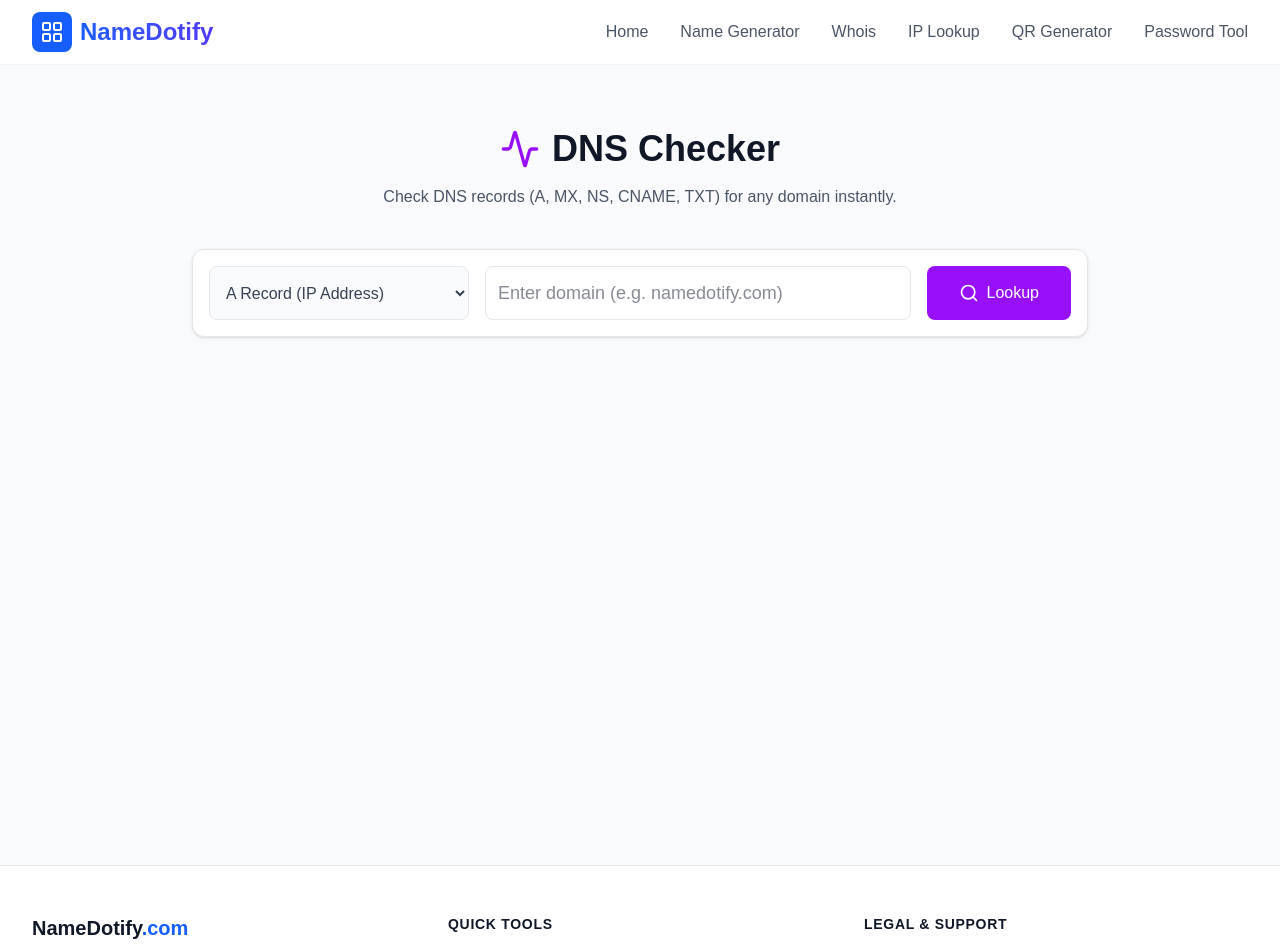
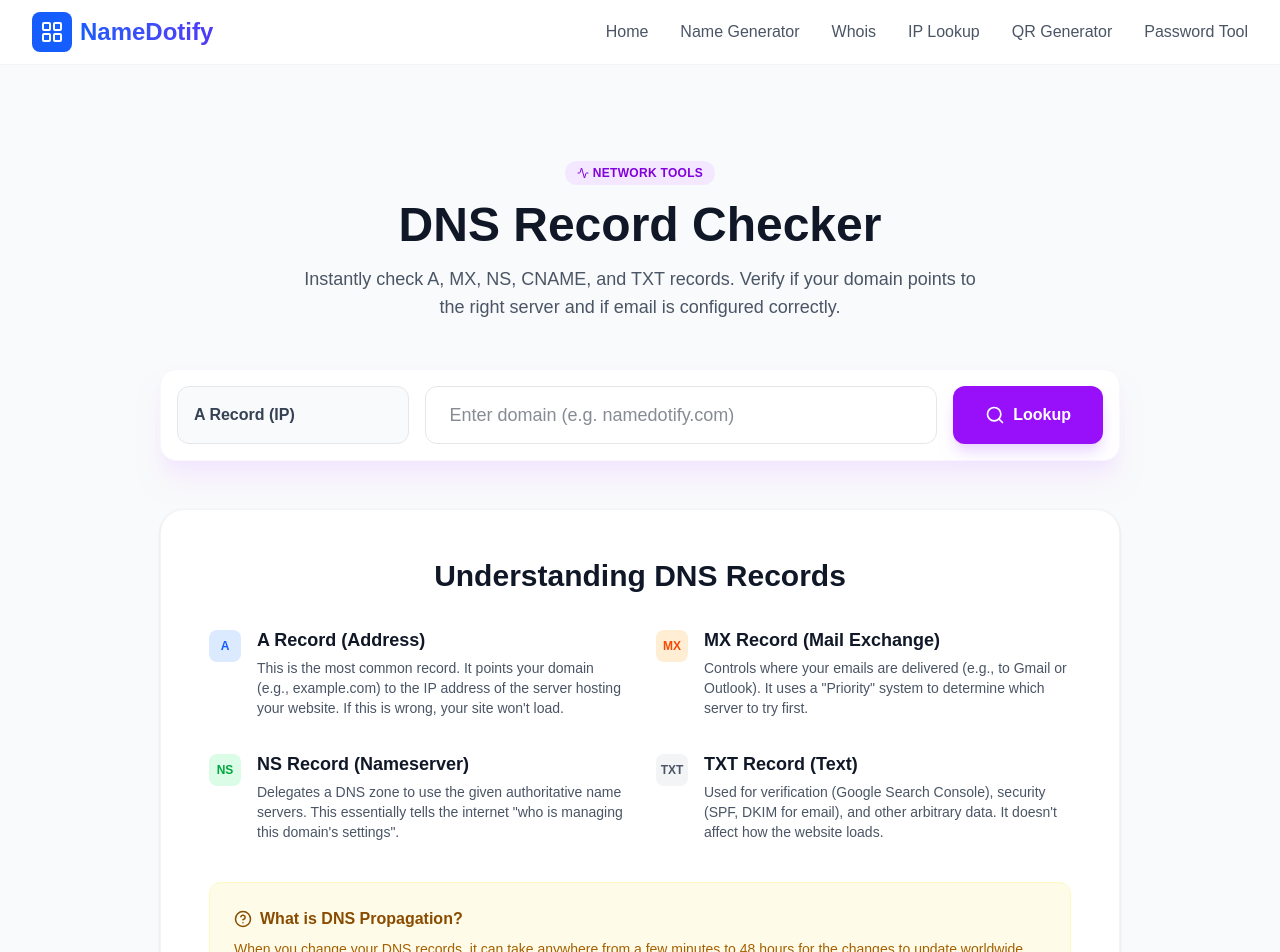
Before and after one commit to ashishjacob786/namedotify, a Next.js app: page /dns in a window 1280 px wide. Shown: the top 952 px of the page. Built offline with nearby package versions, Linux system fonts and the light colour scheme.

Commit message:
Updated DNS page with SEO and Padding fix

```diff
--- a/src/app/dns/page.js
+++ b/src/app/dns/page.js
@@ -1,7 +1,7 @@
 "use client";
 import React, { useState } from 'react';
 import axios from 'axios';
-import { Search, Server, Shield, Globe, Activity, Loader2, AlertCircle } from 'lucide-react';
+import { Search, Server, Shield, Globe, Activity, Loader2, AlertCircle, CheckCircle, HelpCircle } from 'lucide-react';
 
 export default function DnsPage() {
   const [domain, setDomain] = useState('');
@@ -10,6 +10,21 @@ export default function DnsPage() {
   const [loading, setLoading] = useState(false);
   const [error, setError] = useState('');
 
+  // ✅ Advanced JSON-LD Schema
+  const jsonLd = {
+    '@context': 'https://schema.org',
+    '@type': 'SoftwareApplication',
+    name: 'NameDotify DNS Record Checker',
+    applicationCategory: 'NetworkTool',
+    operatingSystem: 'Web',
+    description: 'Free DNS propagation tool. Check A, MX, NS, CNAME, and TXT records globally. Debug website connectivity and email issues.',
+    offers: {
+      '@type': 'Offer',
+      price: '0',
+      priceCurrency: 'USD'
+    }
+  };
+
   const checkDns = async () => {
     if (!domain) return;
     setLoading(true);
@@ -17,110 +32,139 @@ export default function DnsPage() {
     setData(null);
 
     try {
+      // NOTE: Ensure your /api/dns route is working or replace with external API
       const response = await axios.get(`/api/dns?domain=${domain}&type=${recordType}`);
+
+      if(response.data.error) {
+        setError(response.data.error);
+      } else {
         setData(response.data);
+      }
     } catch (err) {
-      setError(err.response?.data?.error || 'Failed to fetch DNS records.');
+      setError('Failed to fetch DNS records. Domain might be invalid.');
     } finally {
       setLoading(false);
     }
   };
 
   return (
-    <div className="min-h-screen bg-gray-50 text-gray-900 font-sans p-6">
-      <div className="max-w-4xl mx-auto">
+    // ✅ FIX: Used 'pt-24' to prevent black strip issue
+    <div className="min-h-screen bg-gray-50 text-gray-900 font-sans pb-20 pt-24">
+
+      {/* Schema Injection */}
+      <script type="application/ld+json" dangerouslySetInnerHTML={{ __html: JSON.stringify(jsonLd) }} />
+
+      <div className="max-w-5xl mx-auto px-4 sm:px-6 lg:px-8">
 
         {/* Header */}
-        <div className="text-center mb-10 mt-10">
-            <h1 className="text-4xl font-bold mb-4 flex items-center justify-center gap-3">
-                <Activity className="text-purple-600 w-10 h-10" /> DNS Checker
+        <div className="text-center mb-12">
+            <div className="inline-flex items-center px-3 py-1 rounded-full bg-purple-100 text-purple-700 text-xs font-bold uppercase tracking-wide mb-4">
+                <Activity size={12} className="mr-1" /> Network Tools
+            </div>
+            <h1 className="text-4xl md:text-5xl font-extrabold mb-4 text-gray-900">
+                DNS Record Checker
             </h1>
-            <p className="text-gray-600">Check DNS records (A, MX, NS, CNAME, TXT) for any domain instantly.</p>
+            <p className="text-gray-600 text-lg max-w-2xl mx-auto">
+                Instantly check A, MX, NS, CNAME, and TXT records.
+                Verify if your domain points to the right server and if email is configured correctly.
+            </p>
         </div>
 
         {/* Search & Filter Box */}
-        <div className="bg-white p-4 rounded-xl shadow-sm border border-gray-200 flex flex-col md:flex-row gap-4 mb-8">
+        <div className="bg-white p-4 rounded-2xl shadow-xl shadow-purple-100 border border-purple-50 flex flex-col md:flex-row gap-4 mb-12 relative z-10">
 
             {/* Dropdown for Record Type */}
+            <div className="md:w-1/4">
                 <select
                     value={recordType}
                     onChange={(e) => setRecordType(e.target.value)}
-                className="p-3 border border-gray-200 rounded-lg bg-gray-50 font-medium text-gray-700 outline-none focus:ring-2 focus:ring-blue-500"
+                    className="w-full h-full p-4 border border-gray-200 rounded-xl bg-gray-50 font-bold text-gray-700 outline-none focus:ring-2 focus:ring-purple-500 appearance-none cursor-pointer"
                 >
-                <option value="A">A Record (IP Address)</option>
+                    <option value="A">A Record (IP)</option>
                     <option value="MX">MX Record (Email)</option>
-                <option value="NS">NS Record (Nameserver)</option>
-                <option value="CNAME">CNAME Record (Alias)</option>
-                <option value="TXT">TXT Record (Text/Verification)</option>
-                <option value="AAAA">AAAA Record (IPv6)</option>
+                    <option value="NS">NS (Nameserver)</option>
+                    <option value="CNAME">CNAME (Alias)</option>
+                    <option value="TXT">TXT (Verify)</option>
+                    <option value="AAAA">AAAA (IPv6)</option>
                 </select>
+            </div>
 
             {/* Input Box */}
+            <div className="flex-1 relative">
                 <input
                     type="text"
                     placeholder="Enter domain (e.g. namedotify.com)"
-                className="flex-1 p-3 border border-gray-200 rounded-lg outline-none text-lg focus:border-blue-500 transition"
+                    className="w-full h-full p-4 pl-6 border border-gray-200 rounded-xl outline-none text-lg focus:border-purple-500 focus:ring-2 focus:ring-purple-100 transition"
                     value={domain}
                     onChange={(e) => setDomain(e.target.value)}
                     onKeyDown={(e) => e.key === 'Enter' && checkDns()}
                 />
+            </div>
 
             {/* Button */}
             <button
                 onClick={checkDns}
                 disabled={loading}
-                className="bg-purple-600 text-white px-8 py-3 rounded-lg font-medium hover:bg-purple-700 transition flex items-center justify-center gap-2"
+                className="bg-purple-600 text-white px-8 py-4 rounded-xl font-bold hover:bg-purple-700 transition flex items-center justify-center gap-2 md:w-auto w-full shadow-lg shadow-purple-200 disabled:opacity-70"
             >
                 {loading ? <Loader2 className="animate-spin" /> : <Search size={20} />}
                 Lookup
             </button>
         </div>
 
-        {/* Results Display */}
+        {/* Error State */}
         {error && (
-            <div className="p-4 bg-red-50 text-red-700 rounded-lg border border-red-200 flex items-center gap-2">
+            <div className="bg-red-50 text-red-700 p-4 rounded-xl border border-red-100 flex items-center gap-3 mb-8 max-w-3xl mx-auto">
                 <AlertCircle size={20} /> {error}
             </div>
         )}
 
+        {/* Results Display */}
         {data && (
-            <div className="bg-white rounded-xl shadow-sm border border-gray-200 overflow-hidden animate-in fade-in slide-in-from-bottom-4 duration-500">
-                <div className="bg-gray-50 p-4 border-b border-gray-200 font-semibold text-gray-700 flex justify-between items-center">
-                    <span className="flex items-center gap-2">
-                        <Globe size={18} className="text-purple-500"/>
-                        {domain}
-                        <span className="text-gray-400">/</span>
-                        <span className="text-blue-600">{data.type} Records</span>
+            <div className="bg-white rounded-2xl shadow-sm border border-gray-200 overflow-hidden animate-in fade-in slide-in-from-bottom-4 duration-500 mb-20">
+                <div className="bg-gray-50 p-6 border-b border-gray-200 flex justify-between items-center">
+                    <div className="flex items-center gap-3">
+                        <Globe size={20} className="text-purple-600"/>
+                        <span className="font-bold text-gray-900 text-lg">{domain}</span>
+                    </div>
+                    <span className="bg-purple-100 text-purple-700 px-3 py-1 rounded-full text-xs font-bold uppercase tracking-wide border border-purple-200">
+                        {recordType} Records
                     </span>
                 </div>
 
-                <div className="p-0">
+                <div className="overflow-x-auto">
                     <table className="w-full text-left border-collapse">
-                        <thead className="bg-gray-50 text-gray-500 text-xs uppercase tracking-wider">
+                        <thead className="bg-white border-b border-gray-100 text-gray-400 text-xs uppercase tracking-wider">
                             <tr>
-                                <th className="p-4 border-b">#</th>
-                                <th className="p-4 border-b">Record Value / Destination</th>
-                                {data.type === 'MX' && <th className="p-4 border-b">Priority</th>}
+                                <th className="p-5 font-medium w-16 text-center">#</th>
+                                <th className="p-5 font-medium">Record Value / Destination</th>
+                                {recordType === 'MX' && <th className="p-5 font-medium w-32">Priority</th>}
+                                <th className="p-5 font-medium w-32 text-center">TTL</th>
                             </tr>
                         </thead>
-                        <tbody className="divide-y divide-gray-100 text-sm">
-                            {Array.isArray(data.records) ? data.records.map((rec, index) => (
-                                <tr key={index} className="hover:bg-gray-50 transition">
-                                    <td className="p-4 text-gray-400 w-16">{index + 1}</td>
-                                    <td className="p-4 font-mono text-gray-800">
-                                        {typeof rec === 'object' && rec.exchange ? rec.exchange :
-                                         typeof rec === 'object' && Array.isArray(rec) ? rec.join(' ') :
-                                         rec}
+                        <tbody className="divide-y divide-gray-50 text-sm">
+                            {data.records && data.records.length > 0 ? data.records.map((rec, index) => (
+                                <tr key={index} className="hover:bg-gray-50 transition group">
+                                    <td className="p-5 text-gray-400 text-center font-mono">{index + 1}</td>
+                                    <td className="p-5 font-mono text-gray-800 font-medium break-all">
+                                        {/* Handle different API response structures */}
+                                        {typeof rec === 'object' ? (rec.address || rec.exchange || rec.data || rec.txt || JSON.stringify(rec)) : rec}
                                     </td>
-                                    {data.type === 'MX' && (
-                                        <td className="p-4 font-mono text-blue-600 font-bold w-32">
-                                            {rec.priority}
+                                    {recordType === 'MX' && (
+                                        <td className="p-5 font-mono text-purple-600 font-bold">
+                                            {rec.priority || 'N/A'}
                                         </td>
                                     )}
+                                    <td className="p-5 text-center text-gray-400 font-mono">
+                                        {rec.ttl || 'Auto'}
+                                    </td>
                                 </tr>
                             )) : (
                                 <tr>
-                                    <td colSpan="3" className="p-4 text-center text-gray-500">No standard records found.</td>
+                                    <td colSpan="4" className="p-10 text-center text-gray-500">
+                                        <AlertCircle className="mx-auto mb-2 opacity-20" size={32}/>
+                                        No {recordType} records found for this domain.
+                                    </td>
                                 </tr>
                             )}
                         </tbody>
@@ -128,6 +172,64 @@ export default function DnsPage() {
                 </div>
             </div>
         )}
+
+        {/* ✅ Human Written SEO Content */}
+        <section className="bg-white rounded-3xl p-8 md:p-12 shadow-sm border border-gray-100 prose prose-purple max-w-none">
+            <h2 className="text-3xl font-bold text-gray-900 mb-8 text-center">Understanding DNS Records</h2>
+
+            <div className="grid grid-cols-1 md:grid-cols-2 gap-8 not-prose">
+                <div className="flex gap-4">
+                    <div className="mt-1"><div className="w-8 h-8 bg-blue-100 rounded-lg flex items-center justify-center text-blue-600 font-bold text-xs">A</div></div>
+                    <div>
+                        <h3 className="font-bold text-gray-900 text-lg">A Record (Address)</h3>
+                        <p className="text-gray-600 text-sm mt-1">
+                            This is the most common record. It points your domain (e.g., example.com) to the IP address of the server hosting your website. If this is wrong, your site won't load.
+                        </p>
+                    </div>
+                </div>
+
+                <div className="flex gap-4">
+                    <div className="mt-1"><div className="w-8 h-8 bg-orange-100 rounded-lg flex items-center justify-center text-orange-600 font-bold text-xs">MX</div></div>
+                    <div>
+                        <h3 className="font-bold text-gray-900 text-lg">MX Record (Mail Exchange)</h3>
+                        <p className="text-gray-600 text-sm mt-1">
+                            Controls where your emails are delivered (e.g., to Gmail or Outlook). It uses a "Priority" system to determine which server to try first.
+                        </p>
+                    </div>
+                </div>
+
+                <div className="flex gap-4">
+                    <div className="mt-1"><div className="w-8 h-8 bg-green-100 rounded-lg flex items-center justify-center text-green-600 font-bold text-xs">NS</div></div>
+                    <div>
+                        <h3 className="font-bold text-gray-900 text-lg">NS Record (Nameserver)</h3>
+                        <p className="text-gray-600 text-sm mt-1">
+                            Delegates a DNS zone to use the given authoritative name servers. This essentially tells the internet "who is managing this domain's settings".
+                        </p>
+                    </div>
+                </div>
+
+                <div className="flex gap-4">
+                    <div className="mt-1"><div className="w-8 h-8 bg-gray-100 rounded-lg flex items-center justify-center text-gray-600 font-bold text-xs">TXT</div></div>
+                    <div>
+                        <h3 className="font-bold text-gray-900 text-lg">TXT Record (Text)</h3>
+                        <p className="text-gray-600 text-sm mt-1">
+                            Used for verification (Google Search Console), security (SPF, DKIM for email), and other arbitrary data. It doesn't affect how the website loads.
+                        </p>
+                    </div>
+                </div>
+            </div>
+
+            <div className="mt-10 p-6 bg-yellow-50 rounded-xl border border-yellow-100">
+                <h3 className="font-bold text-yellow-800 flex items-center gap-2 mb-2">
+                    <HelpCircle size={18}/> What is DNS Propagation?
+                </h3>
+                <p className="text-yellow-700 text-sm">
+                    When you change your DNS records, it can take anywhere from a few minutes to 48 hours for the changes to update worldwide.
+                    This delay is called "DNS Propagation". ISPs cache old records to speed up browsing, and they need time to clear this cache.
+                </p>
+            </div>
+        </section>
+
       </div>
     </div>
   );
```
Lines whose indentation alone changed are shown as unchanged.
